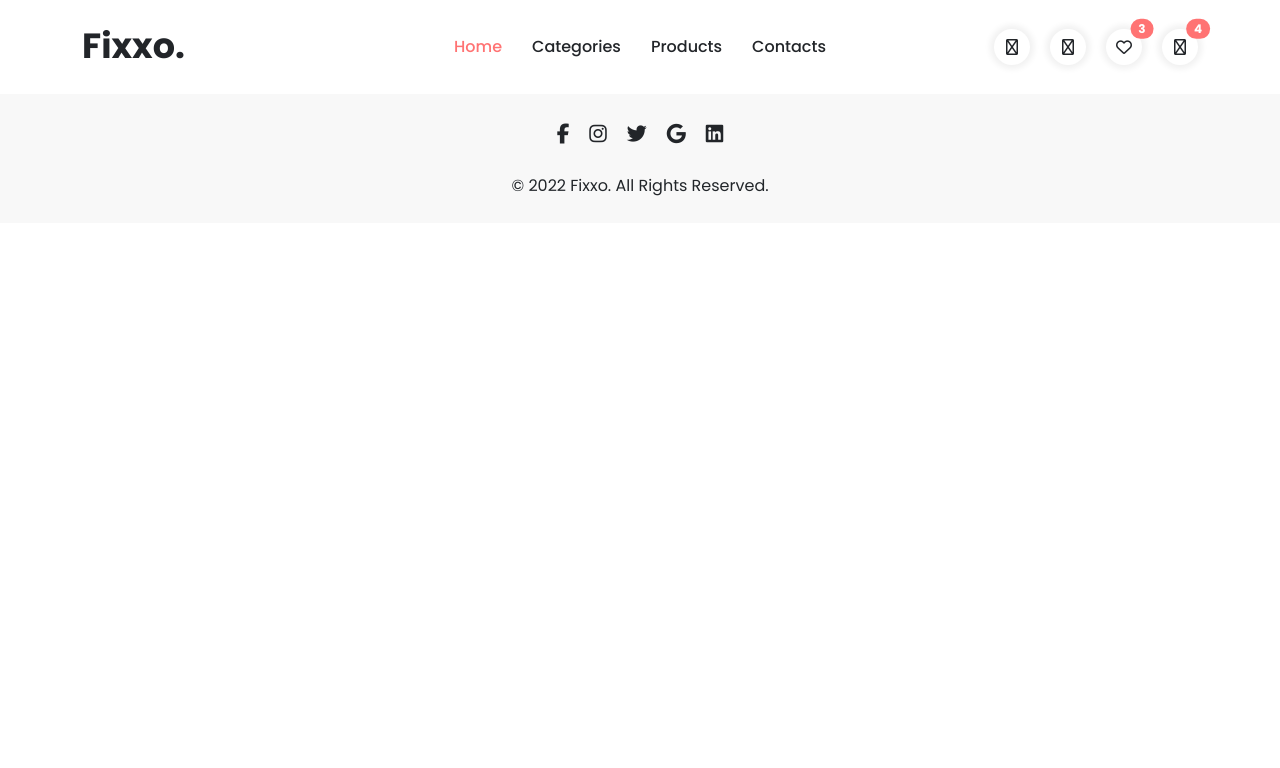
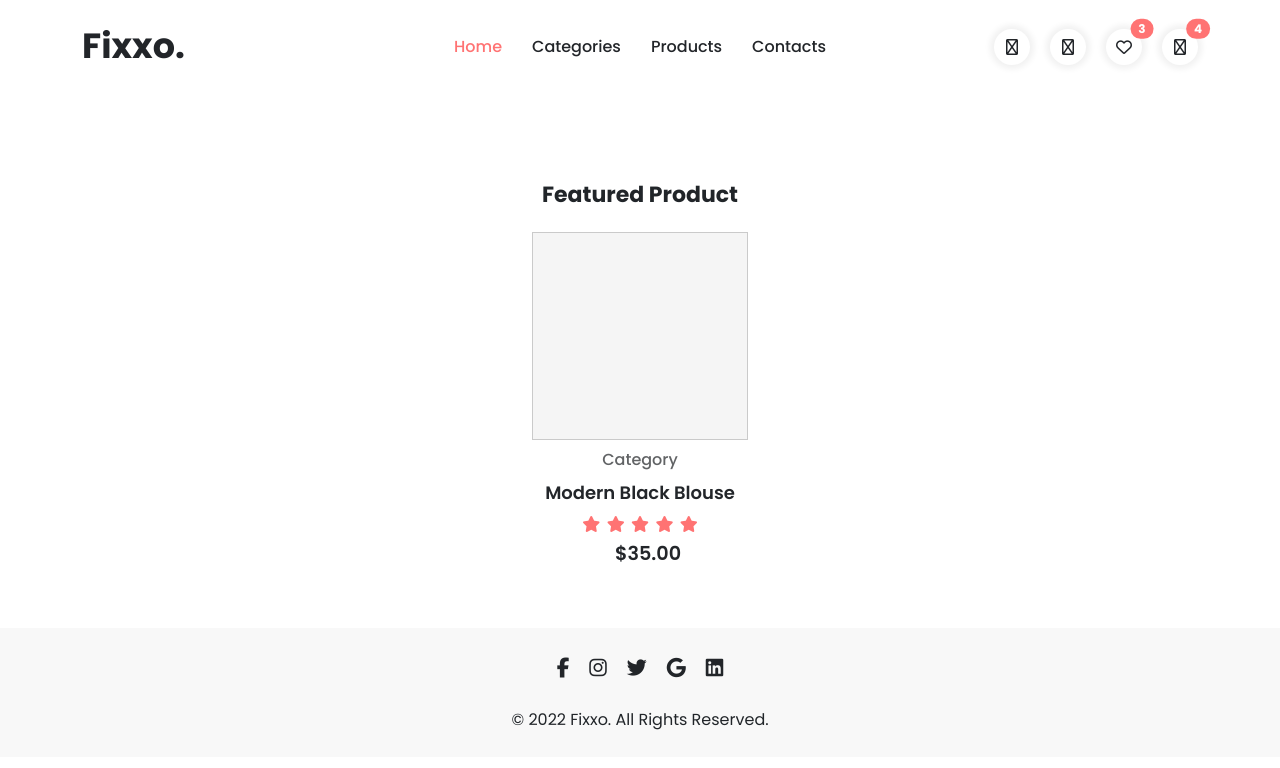
Before and after one commit to SaadHadood/EKSSNH22-JavaScript-Frontend-React, a React (Create React App) app: page / in a window 1280 px wide. Shown: the top 768 px of the page. Built offline with nearby package versions, Linux system fonts and the light colour scheme.

Commit message:
1h state

```diff
--- /dev/null
+++ b/src/assets/scss/sections/_ProductGridSection.scss
@@ -0,0 +1,179 @@
+.product-grid {
+    margin-bottom: 60px;
+    .container {
+        max-width: 1110px;
+    }
+
+    .row {
+        display: flex;
+        justify-content: center;
+    }
+
+    .col {
+        height: 13rem;
+        width: 15rem;
+        margin-bottom: 8rem;
+    }
+
+    .section-title h1 {
+        display: flex;
+        justify-content: center;
+        align-items: center;
+        padding: 5.5rem 0 1rem 0;
+        font-size: 22px;
+        font-weight: bold;
+    }
+
+    .card {
+        background-color: $linear-gradient-light;
+        z-index: 1;
+        overflow: hidden;
+        border-radius: 0;
+    }
+
+    .card-body p {
+        font-weight: 500;
+        color: $color-darkgray;
+        padding-top: 0.5rem;
+        text-align: center;
+    }
+
+    .card-body h1 {
+        color: #23262A;
+        font-weight: 600;
+        font-size: 18px;
+        text-align: center;
+        margin-top: -0.4rem;
+    }
+
+    .text-theme {
+        display: flex;
+        justify-content: center;
+        text-align: center;
+        color: #FF7373;
+        padding-top: 0.3rem;
+
+        & i {
+            margin: 0 0.2rem;
+        }
+    }
+
+    .card-body .card-old-price {
+        text-decoration: line-through;
+        margin: 0;
+    }
+
+    .card-body .card-discount-price {
+        color:#23262A;
+        font-weight: 600;
+        font-size: 1.2em;
+        margin: 0 0 0 1rem;
+    }
+
+    .card .quick-button button {
+        position: absolute;
+        width: 100%;
+        bottom: 0;
+        background-color: #FF7373;
+        color: white;
+        font-size: 14px;
+        font-family: Poppins;
+        font-weight: 400;
+        height: 50px;
+        opacity: 0.9;
+        border: none;
+        z-index: 1;
+        top: 180%;
+        transition: top 0.3s ease-in-out;
+
+            &:hover {
+                background-color: #ff5d5d;
+                color: black;
+            }
+    }
+
+    .card:hover .quick-button button {
+        top: 76%;
+    }
+
+    .card .quick-button button::before,
+    .card .quick-button button::after{
+        position: absolute;
+        content: '';
+        width: 18px;
+        height: 20px;
+    }
+
+    .card .quick-button button::before {
+        left: 8px;
+        top: 9px;
+        border-left: 3px solid white;
+        border-top: 3px solid white;
+        opacity: 0.8;
+    }
+    .card .quick-button button::after {
+        right: 8px;
+        bottom: 9px;
+        border-right:3px solid white;
+        border-bottom:3px solid white;
+        opacity: 0.8;
+    }
+
+    .card-menu i {
+        color: $color-dark;
+        font-weight: medium;
+        padding: 0.5rem;
+        margin: 0.2rem;
+        border-radius: 50%;
+        background-color: white;
+        border: 0px solid #fff;
+        box-shadow: 0 0 0 1px white;
+
+       &:hover {
+        color: #FE7878;
+       }
+    }
+
+    .card-menu .fa-heart {
+        background-color: black;
+        border: 0px solid black;
+        box-shadow: 0 0 0 1px black;
+        color: white;
+    }
+
+    .card .card-menu {
+        position: absolute;
+        z-index: 1;
+        top: 121%;
+        right: 0rem;
+        list-style: none;
+        padding: 0.8rem 0.5rem 0 0;
+        font-size: 1.25rem;
+        transition: top 0.3s ease-in-out;
+    }
+
+    .card:hover .card-menu {
+        top: -5%;
+    }
+
+    .card .card-menu li {
+        margin-top: 0.3rem;
+        margin-bottom: 0.3rem;
+        font-size: 1.0em;
+    }
+
+    .card .card-background {
+        position: absolute;
+        bottom: 0;
+        height: 15%;
+        width: 100%;
+        opacity: 0.90;
+        transition: height 0.3s ease-in-out;
+    }
+
+    .card:hover .card-background {
+        background-color: #CDCED0;
+        height: 100%;
+    }
+
+}
--- a/src/assets/scss/style.scss
+++ b/src/assets/scss/style.scss
@@ -8,4 +8,5 @@
 
 // sections
 @import "./sections/MainMenuSection";
+@import "./sections/ProductGridSection";
 @import "./sections/FooterSection";
--- /dev/null
+++ b/src/components/ProductCard.js
@@ -0,0 +1,37 @@
+import React from 'react'
+import { NavLink } from 'react-router-dom'
+
+const ProductCard = () => {
+  return (
+    <div className="col">
+    <div className="card h-100">
+        <ul className="card-menu">
+
+            <li><button><i className="fa-regular fa-heart"></i></button></li>
+            <li><button><i className="fa-regular fa-code-compare fa-flip-horizontal"></i></button></li>
+            <li><button><i className="fa-regular fa-bag-shopping"></i></button></li>
+
+        </ul>
+        <NavLink to="/products" className="quick-button"><button >QUICK VIEW</button></NavLink>
+        <div className="card-background"></div>
+    </div>
+    <div className="card-body">
+        <p>Category</p>
+        <h1>Modern Black Blouse</h1>
+        <div className="text-theme">
+            <i className="fa-solid fa-star"></i>
+            <i className="fa-solid fa-star"></i>
+            <i className="fa-solid fa-star"></i>
+            <i className="fa-solid fa-star"></i>
+            <i className="fa-solid fa-star"></i>
+        </div>
+
+        <div className="d-flex justify-content-center align-items-center w-100">
+            <p className="card-discount-price">$35.00</p>
+        </div>
+    </div>
+</div>
+  )
+}
+
+export default ProductCard
--- a/src/sections/MainMenuSection.js
+++ b/src/sections/MainMenuSection.js
@@ -20,7 +20,7 @@ const MainMenuSection = () => {
         </div>
         <div className="menu-icons">
             <MenuIcon link="/search" icon="fa-regular fa-magnifying-glass" />
-            <MenuIcon hideOnMobile={true} link="/compare" icon="fa-regular fa-code-compare" />
+            <MenuIcon hideOnMobile={true} link="/compare" icon="fa-regular fa-code-compare fa-flip-horizontal" />
             <MenuIcon hideOnMobile={true} quantity="3" link="/wishlist" icon="fa-regular fa-heart" />
             <MenuIcon quantity="4" link="/shoppingcart" icon="fa-regular fa-bag-shopping" />
 
--- /dev/null
+++ b/src/sections/ProductGridSection.js
@@ -0,0 +1,19 @@
+import React from 'react'
+import ProductCard from '../components/ProductCard'
+
+const ProductGridSection = () => {
+  return (
+    <section className="product-grid">
+        <div className="container">
+            <div className="section-title">
+                <h1>Featured Product</h1>
+            </div>
+            <div className="row row-cols-1 row-cols-md-4 g-4">
+                <ProductCard />
+            </div>
+        </div>
+    </section>
+  )
+}
+
+export default ProductGridSection
--- a/src/views/HomeView.js
+++ b/src/views/HomeView.js
@@ -1,11 +1,13 @@
 import React from 'react'
 import FooterSection from '../sections/FooterSection'
 import MainMenuSection from '../sections/MainMenuSection'
+import ProductGridSection from '../sections/ProductGridSection'
 
 const HomeView = () => {
   return (
     <>
       <MainMenuSection />
+      <ProductGridSection />
       <FooterSection />
     </>
   )
```
Also changed, not shown: src/style.min.css, 1 other file (tests, documents, lock files or other folders).
